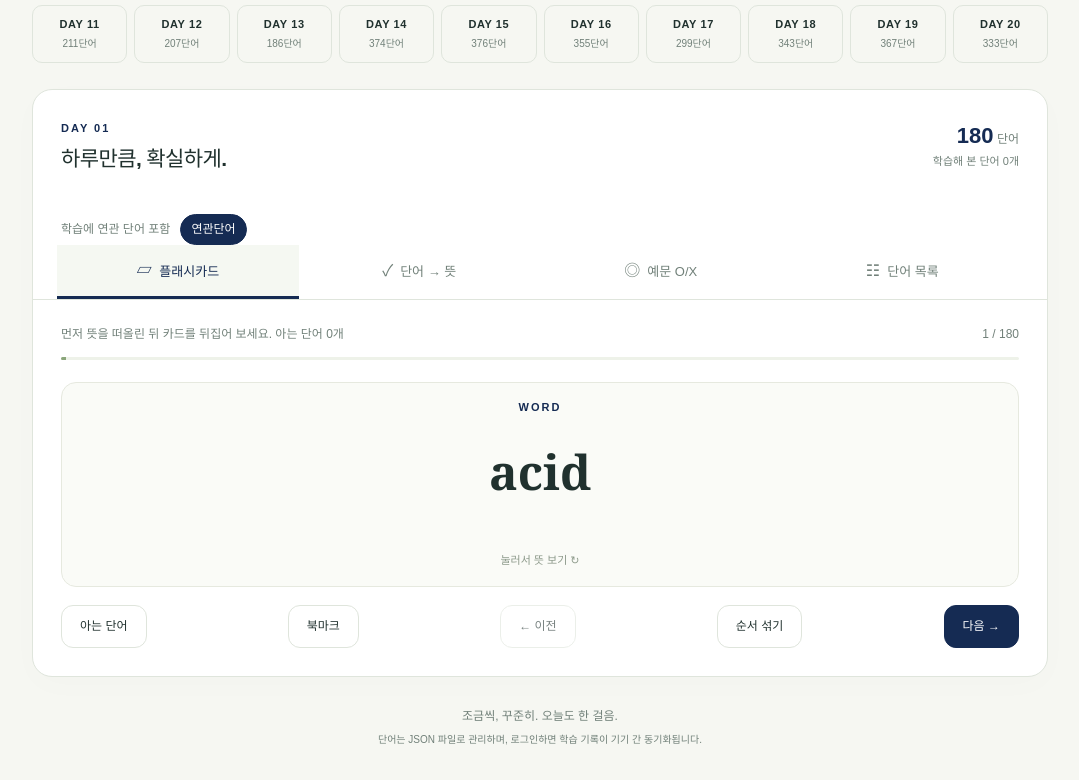
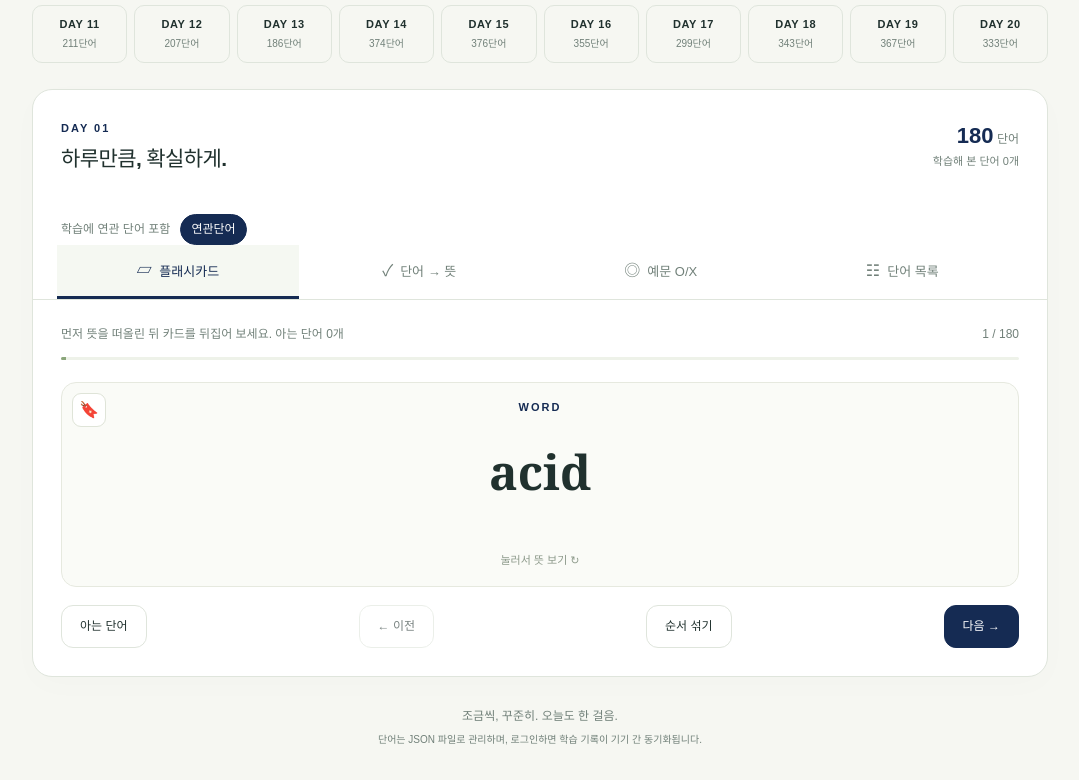
Before and after one commit to leegh519/voca-app, a React (Vite) app: page / in a window 1280 px wide. Shown: the part 541-1321 px from the top of the page, without its empty margins (100-1179 px from the left). Built offline with nearby package versions, Linux system fonts and the light colour scheme.

Commit message:
feat: move bookmark controls to card icons

```diff
--- a/src/App.tsx
+++ b/src/App.tsx
@@ -544,6 +544,23 @@ function Study({
         <ul className="word-list">
           {filtered.map((word) => (
             <li key={word.id}>
+              <button
+                type="button"
+                className={
+                  bookmarkedWords.has(word.id)
+                    ? "bookmark-icon marked"
+                    : "bookmark-icon"
+                }
+                aria-label={
+                  bookmarkedWords.has(word.id)
+                    ? `${word.word} 북마크 해제`
+                    : `${word.word} 북마크`
+                }
+                aria-pressed={bookmarkedWords.has(word.id)}
+                onClick={() => toggleBookmark(word)}
+              >
+                <span aria-hidden="true">🔖</span>
+              </button>
               <div className="word-line">
                 <strong lang="en">{word.word}</strong>
                 <span className="tag">
@@ -565,18 +582,6 @@ function Study({
                 {progress[word.id]?.correct ?? 0} / 시도{" "}
                 {progress[word.id]?.attempts ?? 0}
               </small>
-              <button
-                type="button"
-                className={
-                  bookmarkedWords.has(word.id)
-                    ? "bookmark marked"
-                    : "bookmark"
-                }
-                aria-pressed={bookmarkedWords.has(word.id)}
-                onClick={() => toggleBookmark(word)}
-              >
-                {bookmarkedWords.has(word.id) ? "북마크 해제" : "북마크"}
-              </button>
             </li>
           ))}
         </ul>
@@ -669,13 +674,42 @@ function Study({
       </div>
       {mode === "cards" ? (
         <>
-          <button
+          <div
             className={`flashcard desktop-card ${flipped ? "flipped" : ""}`}
+            role="button"
+            tabIndex={0}
             onClick={() => setFlipped(!flipped)}
             aria-label={
               flipped ? "카드 뒤집기: 영단어 보기" : "카드 뒤집기: 뜻 보기"
             }
+            onKeyDown={(event) => {
+              if (event.target !== event.currentTarget) return;
+              if (event.key === "Enter" || event.key === " ") {
+                event.preventDefault();
+                setFlipped((value) => !value);
+              }
+            }}
           >
+            <button
+              type="button"
+              className={
+                bookmarkedWords.has(current.id)
+                  ? "bookmark-icon marked"
+                  : "bookmark-icon"
+              }
+              aria-label={
+                bookmarkedWords.has(current.id)
+                  ? `${current.word} 북마크 해제`
+                  : `${current.word} 북마크`
+              }
+              aria-pressed={bookmarkedWords.has(current.id)}
+              onClick={(event) => {
+                event.stopPropagation();
+                toggleBookmark(current);
+              }}
+            >
+              <span aria-hidden="true">🔖</span>
+            </button>
             <span className="eyebrow">{flipped ? "MEANING" : "WORD"}</span>
             <strong lang={flipped ? "ko" : "en"}>
               {flipped ? current.meaning : current.word}
@@ -688,7 +722,7 @@ function Study({
               </>
             )}
             <small>눌러서 {flipped ? "단어" : "뜻"} 보기 ↻</small>
-          </button>
+          </div>
           <div
             className={`flashcard mobile-card ${flipped ? "flipped" : ""}`}
             role="button"
@@ -705,6 +739,26 @@ function Study({
               }
             }}
           >
+            <button
+              type="button"
+              className={
+                bookmarkedWords.has(current.id)
+                  ? "bookmark-icon marked"
+                  : "bookmark-icon"
+              }
+              aria-label={
+                bookmarkedWords.has(current.id)
+                  ? `${current.word} 북마크 해제`
+                  : `${current.word} 북마크`
+              }
+              aria-pressed={bookmarkedWords.has(current.id)}
+              onClick={(event) => {
+                event.stopPropagation();
+                toggleBookmark(current);
+              }}
+            >
+              <span aria-hidden="true">🔖</span>
+            </button>
             <span className="eyebrow">{flipped ? "MEANING" : "WORD"}</span>
             <PagedText
               text={
@@ -731,15 +785,6 @@ function Study({
               onClick={toggleKnown}
             >
               {knownWords.has(current.id) ? "아는 단어 ✓" : "아는 단어"}
-            </button>
-            <button
-              className={
-                bookmarkedWords.has(current.id) ? "bookmark marked" : "bookmark"
-              }
-              aria-pressed={bookmarkedWords.has(current.id)}
-              onClick={() => toggleBookmark(current)}
-            >
-              {bookmarkedWords.has(current.id) ? "북마크 해제" : "북마크"}
             </button>
             <button
               disabled={index === 0}
--- a/src/styles.css
+++ b/src/styles.css
@@ -368,6 +368,7 @@ strong {
   transition: width 0.2s;
 }
 .flashcard {
+  position: relative;
   display: flex;
   align-items: center;
   justify-content: center;
@@ -379,6 +380,8 @@ strong {
   border-radius: 15px;
   padding: 16px;
 }
+.desktop-card { cursor: pointer; }
+.desktop-card:focus-visible { outline: 3px solid #ba8b29; outline-offset: -3px; }
 .flashcard strong {
   font:
     700 clamp(28px, 5vw, 48px) Georgia,
@@ -419,11 +422,24 @@ strong {
   color: var(--brand);
   font-weight: 700;
 }
-.bookmark.marked {
+.bookmark-icon {
+  position: absolute;
+  top: 10px;
+  left: 10px;
+  z-index: 1;
+  width: 34px;
+  height: 34px;
+  min-height: 0;
+  padding: 0;
+  border: 1px solid #dfe4d8;
+  border-radius: 9px;
+  background: #fff;
+  font-size: 16px;
+  line-height: 1;
+}
+.bookmark-icon.marked {
   background: #f7ecd0;
   border-color: #d5ae54;
-  color: #76530f;
-  font-weight: 700;
 }
 .primary {
   background: var(--brand);
@@ -637,9 +653,10 @@ strong {
   gap: 14px;
 }
 .word-list li {
+  position: relative;
   border: 1px solid var(--line);
   border-radius: 12px;
-  padding: 18px;
+  padding: 52px 18px 18px;
   min-width: 0;
 }
 .word-line {
@@ -674,10 +691,7 @@ strong {
   font-size: 10px;
   margin-top: 12px;
 }
-.word-list .bookmark {
-  margin-top: 12px;
-  font-size: 12px;
-}
+.word-list .bookmark-icon { top: 12px; left: 14px; }
 .warning {
   background: #fff3d8;
   margin: 16px 28px;
```
